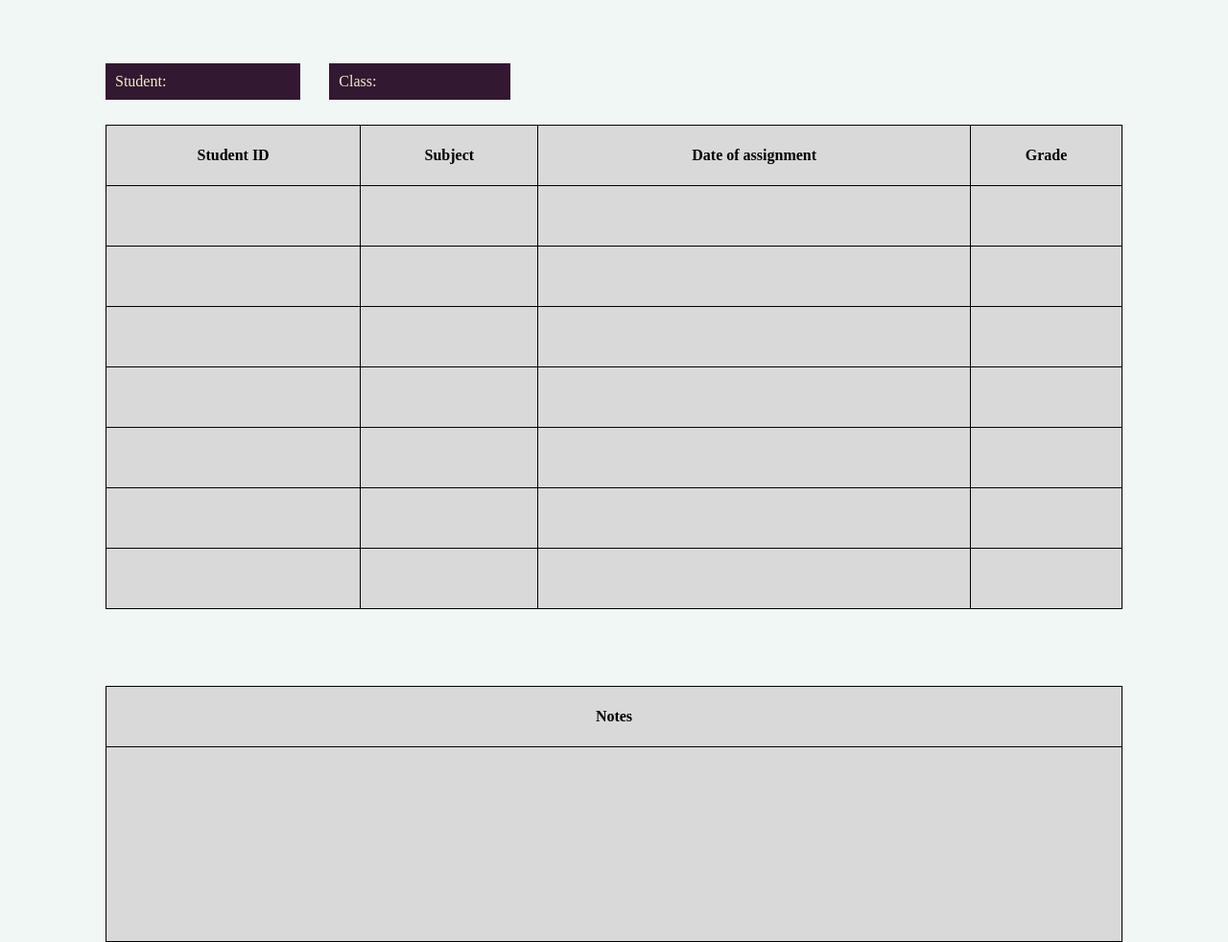
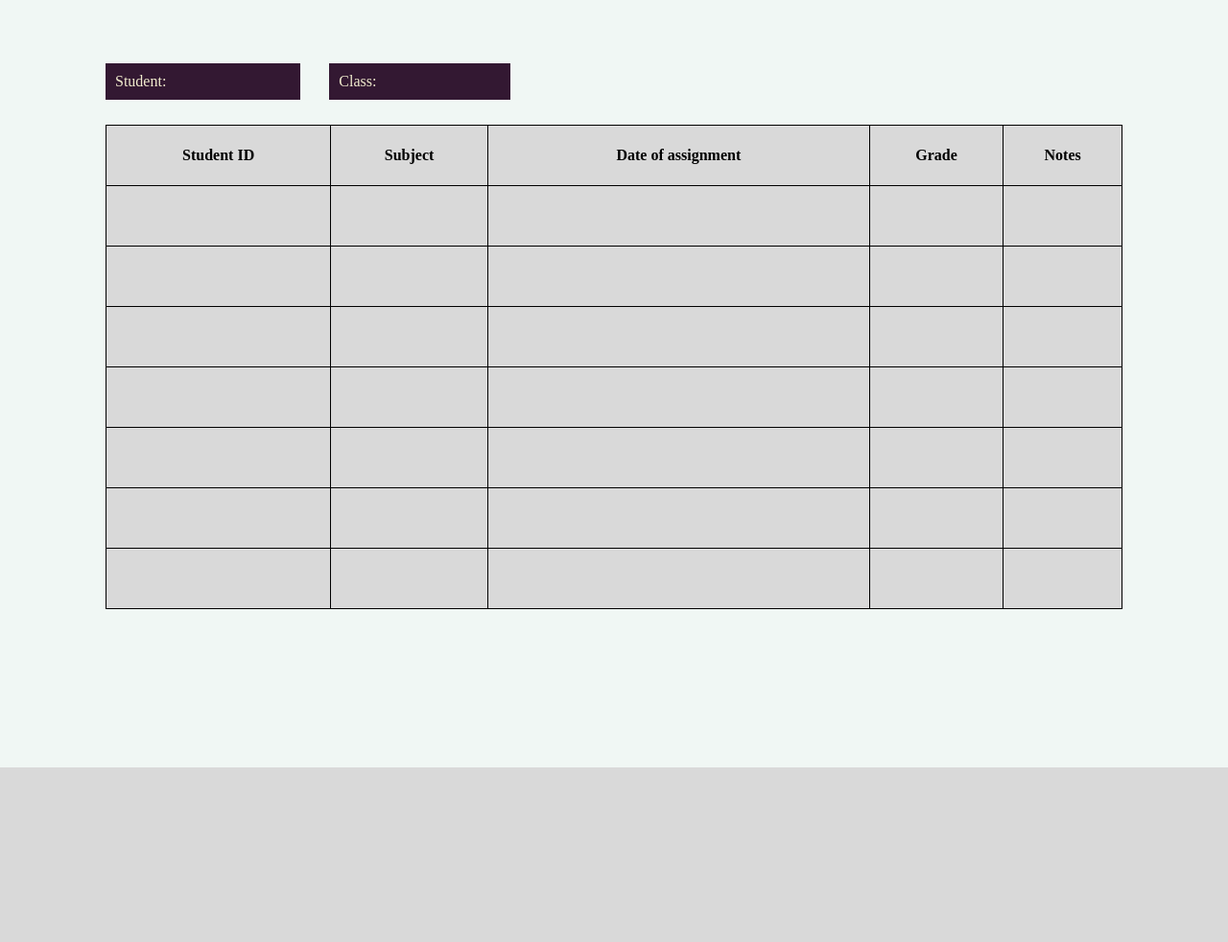
Before and after one commit to gtomkiel/GroupB-term2, a PHP site: the page made by app/public/Teacher grades.html in a window 1280 px wide. Shown: the whole page at 96% size. After the commit the page ends 800 px from the top, so only its background shows below. Run offline with PHP 8.4, Linux system fonts and the light colour scheme; lists and menus that the app fills with data are empty.

Commit message:
Notes section reformated

```diff
--- a/app/public/Teacher grades.html
+++ b/app/public/Teacher grades.html
@@ -24,8 +24,10 @@
 				<th>Subject</th>
 				<th>Date of assignment</th>
 				<th>Grade</th>
+				<th>Notes</th>
 			</tr>
 			<tr>
+				<td></td>
 				<td></td>
 				<td></td>
 				<td></td>
@@ -36,8 +38,10 @@
 				<td></td>
 				<td></td>
 				<td></td>
+				<td></td>
 			</tr>
 			<tr>
+				<td></td>
 				<td></td>
 				<td></td>
 				<td></td>
@@ -48,8 +52,10 @@
 				<td></td>
 				<td></td>
 				<td></td>
+				<td></td>
 			</tr>
 		    <tr>
+				<td></td>
 				<td></td>
 				<td></td>
 				<td></td>
@@ -60,21 +66,16 @@
 				<td></td>
 				<td></td>
 				<td></td>
+				<td></td>
 			</tr>
 			<tr>
 				<td></td>
 				<td></td>
 				<td></td>
 				<td></td>
+				<td></td>
 			</tr>
 
-			<table id="Notes">
-			<tr>
-				<th>Notes</th>
-			</tr>
-			<tr>
-				<td></td>
-			</tr>
 
 		</div>
 	</body>
--- a/app/public/styles/style.css
+++ b/app/public/styles/style.css
@@ -60,7 +60,7 @@ body{
 	margin:0 110px 0 110px;
 }
 
-#Grades td, th {
+td, th {
 	height:60px;
 }
 
@@ -70,17 +70,3 @@ table, th, td {
 	border: 1px solid black;
 	border-collapse: collapse;
 }
-
-#Notes{
-	grid-column:1/7;
-	margin:80px 110px 0 110px;
-}
-
-#Notes td{
-	height:200px;
-	text-align:left;
-}
-
-#Notes th{
-	height:60px;
-}
```
Also changed, not shown: app/public/index.html (+7 -8 lines).
